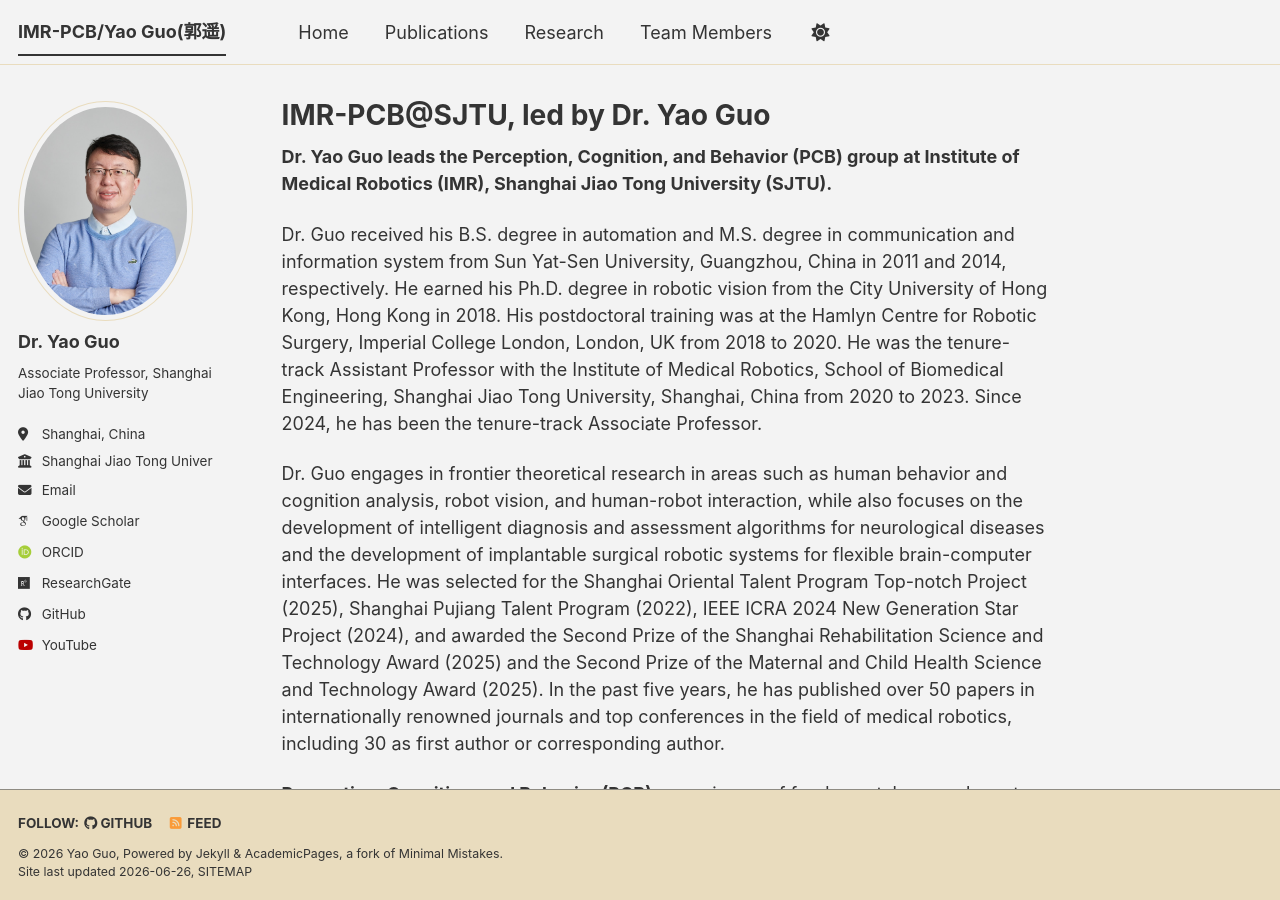
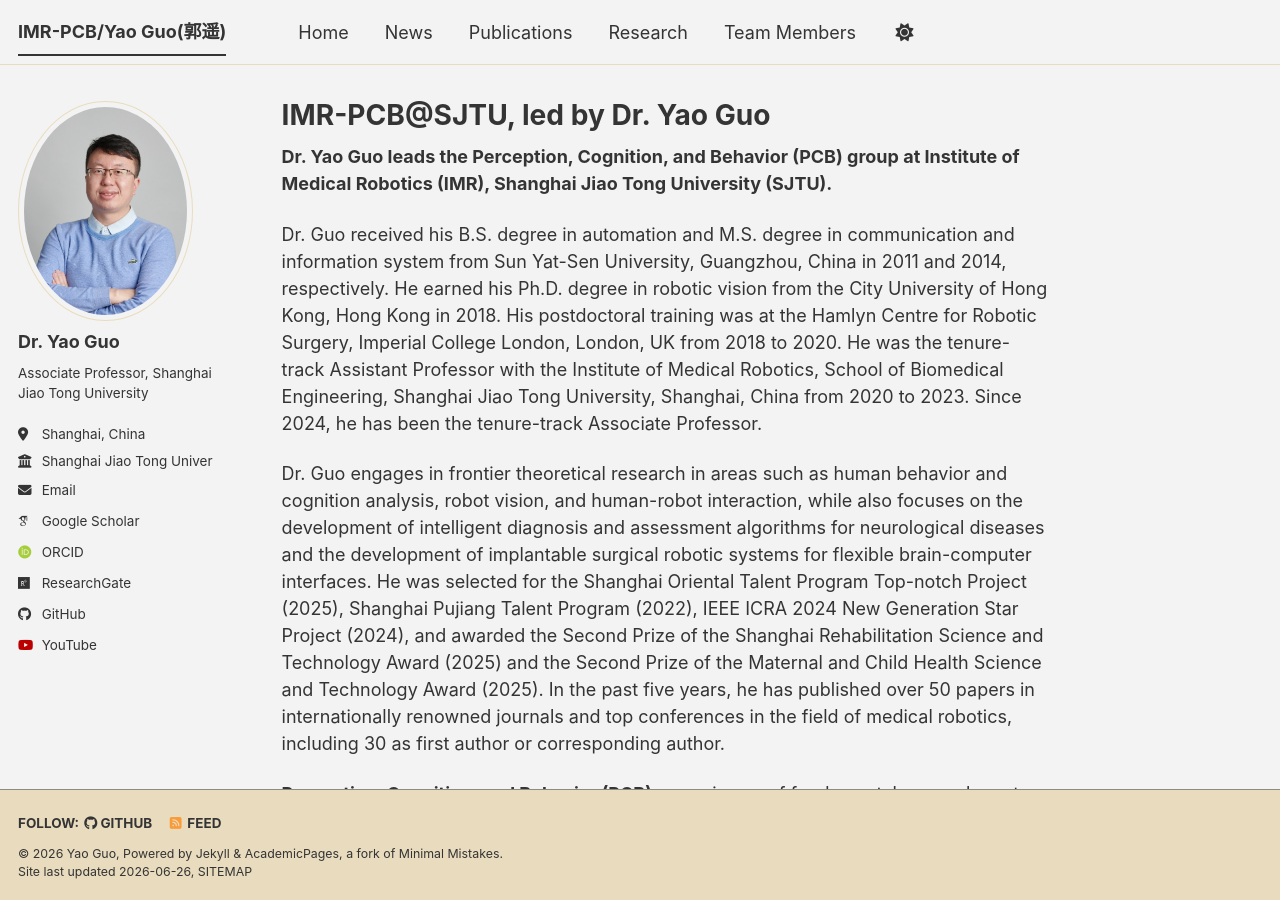
Before and after one commit to IMR-PCB/IMR-PCB.github.io, a Jekyll site: the page built from _pages/about.md, in a window 1280 px wide and 900 px high. Built offline with Jekyll 4.4.1, drawn with Linux system fonts in a browser that asks for light colours; some web fonts are replaced; a script bundle is joined from its source files by our own code; library files that are not in the unit come from our copies.

Commit message:
Update navigation.yml

```diff
--- a/_data/navigation.yml
+++ b/_data/navigation.yml
@@ -9,6 +9,9 @@
 
 main:
   - title: "Home"
+    url: /
+
+  - title: "News"
     url: /
 
   - title: "Publications"
```
